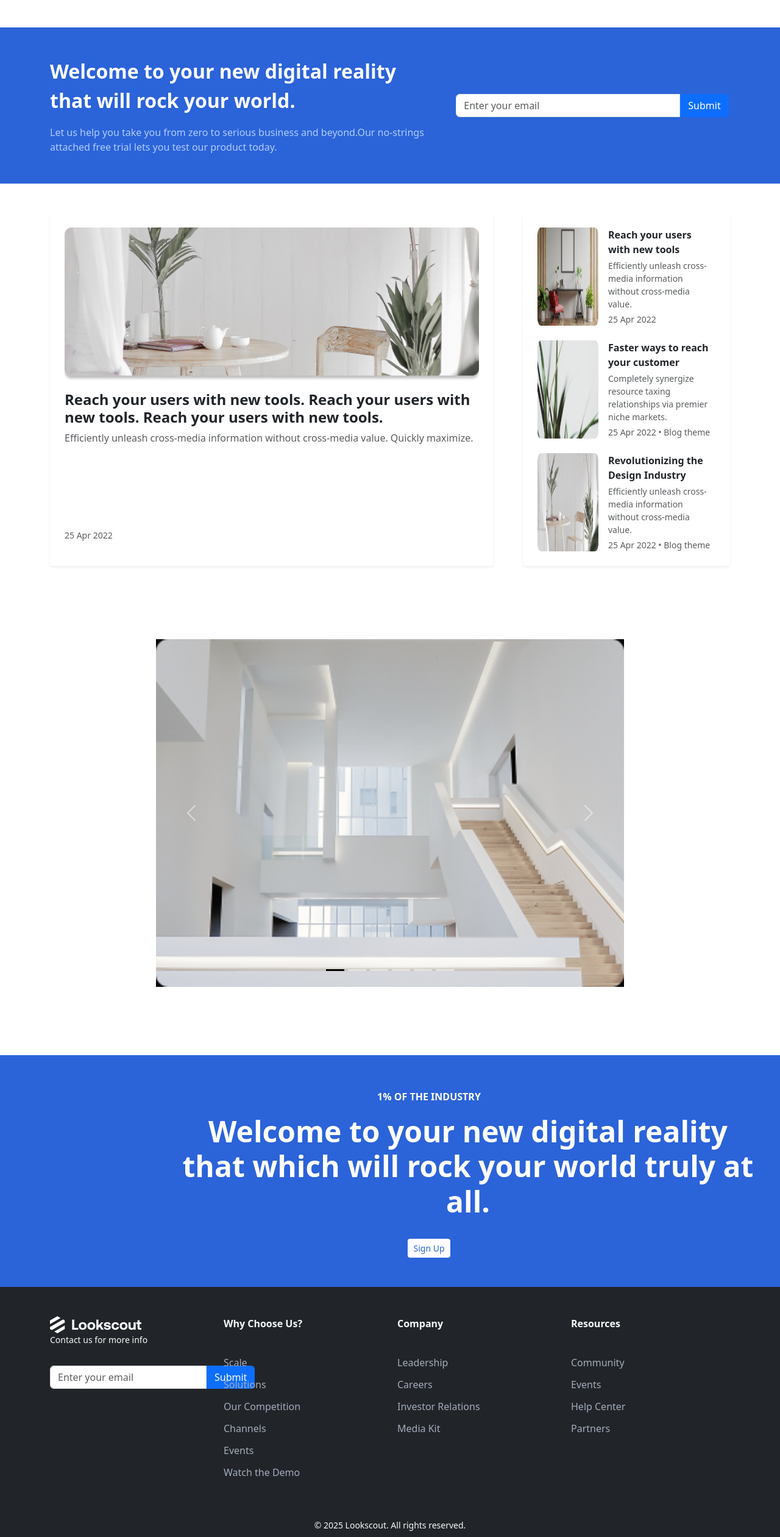
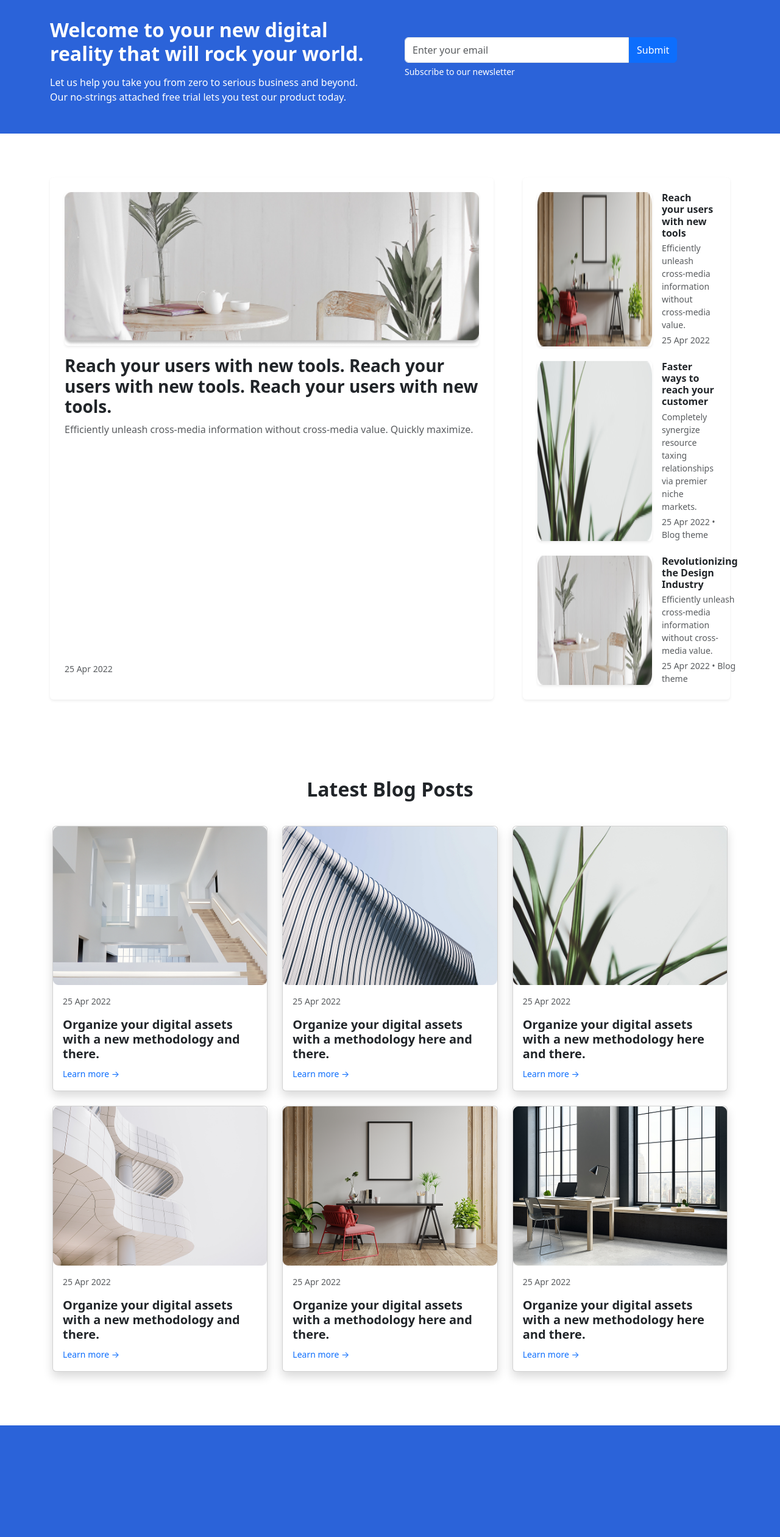
Before and after one commit to Abdelrahman-Elfiky/bootstrap-task-2, a plain HTML site: page index.html in a window 1280 px wide. Shown: the part 280-2800 px from the top of the page at 61% size. Drawn offline with Linux system fonts and the light colour scheme.

Commit message:
Update index.html

```diff
--- a/index.html
+++ b/index.html
@@ -8,9 +8,9 @@
     <title>Lookscout</title>
   </head>
   <body>
-    <nav class="navbar navbar-expand-lg bg-body-tertiary">
-  <div class="container-fluid">
-    <a class="navbar-brand pe-5" href="#"><img src="./assets/imgs/Lookscout.png" alt=""></a>
+    <nav class="shadow px-6 py-6 navbar navbar-expand-lg bg-body-tertiary">
+  <div class="container">
+    <a class="navbar-brand me-5" href="#"><img src="./assets/imgs/Lookscout.png" alt=""></a>
     <button class="navbar-toggler" type="button" data-bs-toggle="collapse" data-bs-target="#navbarScroll" aria-controls="navbarScroll" aria-expanded="false" aria-label="Toggle navigation">
       <span class="navbar-toggler-icon"></span>
     </button>
@@ -39,49 +39,57 @@
       </ul>
       <div class="d-flex gap-2">
         <button class="btn btn-outline-primary btn-sm">Sign Up</button>
-        <button class="btn btn-primary " data-bs-toggle="modal" data-bs-target="#loginModal">Log In</button>
+        <button class="btn btn-primary btn-sm px-3 py-2" data-bs-toggle="modal" data-bs-target="#loginModal">Log In</button>
       </div>
     </div>
   </div>
 </nav>
+<section class="mb-6 py-5 text-center">
+  <div class="container text-center  align-items-center ">
+    <div class="text text-center">
+      <p class="text-primary fw-semibold mb-2">1% OF THE INDUSTRY</p>
+      <h2 class="hype display-5 fw-bold mb-3 text-break mx-auto" >Hype got you here. Stay for the support.</h2>
+    </div>
+  </div>
+</section>
+<div class="responsive">
 
-    <section class="py-5 text-center">
-      <div class="custom-container ">
-        <div class="text text-center">
-        <p class="text-primary fw-semibold mb-2">1% OF THE INDUSTRY</p>
-        <h1 class="hype display-5 fw-bold mb-3">Hype got you here.Stay for the support.</h1>
-        </div>
-      </div>
-    </section>
+    <section class="Subscribe py-5 bg text-white text-center text-md-start">
+  <div class="container">
+    <div class="row align-items-center gx-5">
 
-    <section class="py-5 bg text-white text-center text-md-start">
-  <div class="container">
-    <div class="enterEmail d-md-flex justify-content-between align-items-center gap-4">
-
-      <div class="mb-4 mb-md-0">
-        <p class="first fw-bold mb-3">Welcome to your new digital reality that will rock your world.</p>
-        <p class="second mb-0">Let us help you take you from zero to serious business and beyond.Our no-strings attached free trial lets you test our product today.</p>
+      <!-- النص -->
+      <div class="col-md-6 mb-4 mb-md-0">
+        <h2 class="first fw-bold mb-3">
+          Welcome to your new digital reality that will rock your world.
+        </h2>
+        <p class="second mb-0">
+          Let us help you take you from zero to serious business and beyond.
+          Our no-strings attached free trial lets you test our product today.
+        </p>
       </div>
 
-      <div class="form-wrapper mx-auto" >
-  <form class="d-flex">
-    <input type="email" class="form-control rounded-0 rounded-start" placeholder="Enter your email">
-    <button type="submit" class="btn btn-primary rounded-0 rounded-end">Submit</button>
-  </form>
-</div>
+      <div class="col-md-6">
+        <form class="d-flex py-1">
+          <input type="email" class="form-control rounded-0 rounded-start py-2" placeholder="Enter your email">
+          <button type="submit" class="btn btn-primary rounded-0 rounded-end">Submit</button>
+
+        </form>
+        <p class="small ">Subscribe to our newsletter</p>
+      </div>
 
     </div>
   </div>
 </section>
 
-    <section class="py-5">
+    <section class="my-4 py-5">
       <div class="container">
         <div class="row gx-5 align-items-stretch">
 
           <div class="col-lg-8 d-flex flex-column mb-4">
             <div class="bg-white p-4 rounded shadow-sm h-100 d-flex flex-column">
-              <img src="./assets/imgs/Tooltip.png" class="img-fluid mb-3 rounded" alt="Main Post" />
-              <h4 class="fw-bold mb-2">Reach your users with new tools. Reach your users with new tools. Reach your users with new tools.</h4>
+              <img src="./assets/imgs/Tooltip.png" class="img-fluid mb-3 rounded shadow-sm" alt="Main Post" />
+              <h2 class="h3 fw-bold mb-2">Reach your users with new tools. Reach your users with new tools. Reach your users with new tools.</h2>
               <p class="text-muted">Efficiently unleash cross-media information without cross-media value. Quickly maximize.</p>
               <p class="text-muted small mt-auto">25 Apr 2022</p>
             </div>
@@ -90,25 +98,25 @@
           <div class="col-lg-4 d-flex flex-column mb-4">
             <div class="bg-white p-4 rounded shadow-sm h-100">
               <div class="d-flex mb-4">
-                <img src="./assets/imgs/Container.png" class="me-3 rounded" style="width:100px; height:auto;" alt="Post" />
+                <img src="./assets/imgs/Container.png" class="me-3 rounded post shadow-sm"   alt="Post" />
                 <div>
-                  <p class="fw-bold mb-1">Reach your users with new tools</p>
+                  <h2 class="h6 fw-bold mb-1">Reach your users with new tools</h2>
                   <p class="text-muted small mb-1">Efficiently unleash cross-media information without cross-media value.</p>
                   <p class="text-muted small mb-0">25 Apr 2022</p>
                 </div>
               </div>
               <div class="d-flex mb-4">
-                <img src="./assets/imgs/Container (1).png" class="me-3 rounded" style="width:100px; height:auto;" alt="Post" />
+                <img src="./assets/imgs/Container (1).png" class="me-3 rounded post shadow-sm" alt="Post" />
                 <div>
-                  <p class="fw-bold mb-1">Faster ways to reach your customer</p>
+                  <h2 class="h6 fw-bold mb-1">Faster ways to reach your customer</h2>
                   <p class="text-muted small mb-1">Completely synergize resource taxing relationships via premier niche markets.</p>
                   <p class="text-muted small mb-0">25 Apr 2022 • Blog theme</p>
                 </div>
               </div>
               <div class="d-flex">
-                <img src="./assets/imgs/Container (2).png" class="me-3 rounded" style="width:100px; height:auto;" alt="Post" />
+                <img src="./assets/imgs/Container (2).png" class="me-3 rounded post shadow-sm"  alt="Post" />
                 <div>
-                  <p class="fw-bold mb-1">Revolutionizing the Design Industry</p>
+                  <h2 class="h6 fw-bold mb-1">Revolutionizing the Design Industry</h2>
                   <p class="text-muted small mb-1">Efficiently unleash cross-media information without cross-media value.</p>
                   <p class="text-muted small mb-0">25 Apr 2022 • Blog theme</p>
                 </div>
@@ -118,85 +126,181 @@
         </div>
       </div>
     </section>
+    </div>
 
-    <section class="py-5">
-      <div id="carouselMain" class="carousel slide">
-  <div class="carousel-indicators">
-    <button  type="button" data-bs-target="#carouselMain" data-bs-slide-to="0" class="active" aria-current="true" aria-label="Slide 1"></button>
-    <button type="button" data-bs-target="#carouselMain" data-bs-slide-to="1" aria-label="Slide 2"></button>
-    <button type="button" data-bs-target="#carouselMain" data-bs-slide-to="2" aria-label="Slide 3"></button>
-    <button type="button" data-bs-target="#carouselMain" data-bs-slide-to="3" aria-label="Slide 4"></button>
-    <button type="button" data-bs-target="#carouselMain" data-bs-slide-to="4" aria-label="Slide 5"></button>
-    <button type="button" data-bs-target="#carouselMain" data-bs-slide-to="5" aria-label="Slide 6"></button>
-  </div>
-  <div class="carousel-inner">
-    <div class="carousel-item active">
-      <img src="./assets/imgs/Rectangle 1.png" class="d-block w-100" alt="...">
-    </div>
-    <div class="carousel-item">
-      <img src="./assets/imgs/Rectangle 1 (1).png" class="d-block w-100" alt="...">
-      <div class="carousel-caption d-none d-md-block">
+    <div class="mb-4 container blog-cards-container">
+      <h2 class="text-center section-title blog-title">Latest Blog Posts</h2>
+      <div class="row row-cols-1 row-cols-md-3 g-4 mt-3">
+        <div class="col">
+          <div class="card h-100 shadow">
+            <img
+              src="./assets/imgs/Rectangle 1.png"
+              class="card-img-top"
+              alt="..."
+            />
+            <div class="card-body">
+              <p class="text-muted small">25 Apr 2022</p>
+              <h3 class="h5 fw-bold card-title">
+                Organize your digital assets with a new methodology and there.
+              </h3>
+              <a href="#" class="text-primary text-decoration-none small"
+                >Learn more →</a
+              >
+            </div>
+          </div>
+        </div>
 
+        <div class="col">
+          <div class="card h-100 shadow">
+            <img
+              src="./assets/imgs/Rectangle 1 (1).png"
+              class="card-img-top"
+              alt="..."
+            />
+            <div class="card-body">
+              <p class="text-muted small">25 Apr 2022</p>
+              <h3 class="h5 fw-bold card-title">
+                Organize your digital assets with a methodology here and there.
+              </h3>
+              <a href="#" class="text-primary text-decoration-none small"
+                >Learn more →</a
+              >
+            </div>
+          </div>
+        </div>
+
+        <div class="col">
+          <div class="card h-100 shadow">
+            <img
+              src="./assets/imgs/Rectangle 1 (2).png"
+              class="card-img-top"
+              alt="..."
+            />
+            <div class="card-body">
+              <p class="text-muted small">25 Apr 2022</p>
+              <h3 class="h5 fw-bold card-title">
+                Organize your digital assets with a new methodology here and
+                there.
+              </h3>
+              <a href="#" class="text-primary text-decoration-none small"
+                >Learn more →</a
+              >
+            </div>
+          </div>
+        </div>
+
+        <div class="col">
+          <div class="card h-100 shadow">
+            <img
+              src="./assets/imgs/Rectangle 1 (3).png"
+              class="card-img-top"
+              alt="..."
+            />
+            <div class="card-body">
+              <p class="text-muted small">25 Apr 2022</p>
+              <h3 class="h5 fw-bold card-title">
+                Organize your digital assets with a new methodology and there.
+              </h3>
+              <a href="#" class="text-primary text-decoration-none small"
+                >Learn more →</a
+              >
+            </div>
+          </div>
+        </div>
+
+        <div class="col">
+          <div class="card h-100 shadow">
+            <img
+              src="./assets/imgs/Rectangle 1 (4).png"
+              class="card-img-top"
+              alt="..."
+            />
+            <div class="card-body">
+              <p class="text-muted small">25 Apr 2022</p>
+              <h3 class="h5 fw-bold card-title">
+                Organize your digital assets with a methodology here and there.
+              </h3>
+              <a href="#" class="text-primary text-decoration-none small"
+                >Learn more →</a
+              >
+            </div>
+          </div>
+        </div>
+
+        <div class="col">
+          <div class="card h-100 shadow">
+            <img
+              src="./assets/imgs/Rectangle 1 (5).png"
+              class="card-img-top"
+              alt="..."
+            />
+            <div class="card-body">
+              <p class="text-muted small">25 Apr 2022</p>
+              <h3 class=" h5 fw-bold card-title">
+                Organize your digital assets with a new methodology here and
+                there.
+              </h3>
+              <a href="#" class="text-primary text-decoration-none small"
+                >Learn more →</a
+              >
+            </div>
+          </div>
+        </div>
       </div>
     </div>
-    <div class="carousel-item">
-      <img src="./assets/imgs/Rectangle 1 (2).png" class="d-block w-100" alt="...">
-      <div class="carousel-caption d-none d-md-block">
 
-      </div>
-    </div>
-    <div class="carousel-item">
-      <img src="./assets/imgs/Rectangle 1 (3).png" class="d-block w-100" alt="...">
-      <div class="carousel-caption d-none d-md-block">
-
-      </div>
-    </div>
-    <div class="carousel-item">
-      <img src="./assets/imgs/Rectangle 1 (4).png" class="d-block w-100" alt="...">
-      <div class="carousel-caption d-none d-md-block">
-
-      </div>
-    </div>
-    <div class="carousel-item">
-      <img src="./assets/imgs/Rectangle 1 (5).png" class="d-block w-100" alt="...">
-      <div class="carousel-caption d-none d-md-block">
-
+    <section class=" custom py-5 text-center">
+      <div class="custom-container ">
+        <div id="carouselExample" class="carousel slide">
+  <div class="carousel-inner">
+  <div class="carousel-item active">
+    <div class="d-flex align-items-center justify-content-center min-vh-100">
+      <div class="text-center container">
+        <p class="text-primary fw-semibold text-white">1% OF THE INDUSTRY</p>
+        <h2 class="display-5 fw-bold text-white">
+          Welcome to your new digital reality that which will rock your world truly at all.
+        </h2>
+        <button class="btn bg-white btn-sm mt-3" data-bs-toggle="modal" data-bs-target="#loginModal">Sign Up</button>
       </div>
     </div>
   </div>
-  <button class="carousel-control-prev" type="button" data-bs-target="#carouselExampleCaptions" data-bs-slide="prev">
+
+  <div class="carousel-item">
+    <div class="d-flex align-items-center justify-content-center min-vh-100">
+      <div class="text-center container bg-dark py-3">
+        <p class=" fw-semibold text-white">1% OF THE INDUSTRY</p>
+        <h2 class="display-5 fw-bold text-white">
+          Welcome to your new digital reality that which will rock your world truly at all.
+        </h2>
+        <button class="btn bg-primary text-white btn-sm mt-3" data-bs-toggle="modal" data-bs-target="#loginModal">Sign Up</button>
+      </div>
+    </div>
+  </div>
+</div>
+  <button class="carousel-control-prev" type="button" data-bs-target="#carouselExample" data-bs-slide="prev">
     <span class="carousel-control-prev-icon" aria-hidden="true"></span>
     <span class="visually-hidden">Previous</span>
   </button>
-  <button class="carousel-control-next" type="button" data-bs-target="#carouselExampleCaptions" data-bs-slide="next">
+  <button class="carousel-control-next" type="button" data-bs-target="#carouselExample" data-bs-slide="next">
     <span class="carousel-control-next-icon" aria-hidden="true"></span>
     <span class="visually-hidden">Next</span>
   </button>
 </div>
-    </section>
-
-    <section class="custom py-5 text-center">
-      <div class="custom-container ">
-        <div class="text text-center">
-        <p class="text-primary fw-semibold mt-2 text-white">1% OF THE INDUSTRY</p>
-        <p class="welcome display-5 fw-bold mt-2 text-white">Welcome to your new digital reality that which will rock your world truly at all.</p>
-        <button class="btn bg-white   btn-sm mt-3 " data-bs-toggle="modal" data-bs-target="#loginModal">Sign Up</button>
-        </div>
       </div>
     </section>
 
-    <footer class="bg-dark text-light pt-5 pb-3">
+    <footer class=" bg-dark text-light pt-5 pb-3">
       <div class="container">
-        <div class="row">
+        <div class="d-flex justify-content-between row">
           <div class="col-md-3 mb-4">
             <a href="#"><img src="./assets/imgs/Lookscout (1).png" alt=""></a>
             <p class="small">Contact us for more info</p>
             <form class="d-flex pt-3">
-    <input type="email" class="form-control rounded-0 rounded-start " placeholder="Enter your email">
+    <input type="email" class=" py-3 form-control rounded-0 rounded-start " placeholder="Enter your email">
     <button type="submit" class="btn btn-primary rounded-0 rounded-end">Submit</button>
   </form>
           </div>
-          <div class="footer col-md-3 mb-4">
+          <div class=" footer   col-md-2 mb-4">
             <p>Why Choose Us?</p>
             <ul class="list-unstyled small">
               <li><a href="#" class="text-light text-decoration-none">Scale</a></li>
@@ -207,7 +311,7 @@
               <li><a href="#" class="text-light text-decoration-none">Watch the Demo</a></li>
             </ul>
           </div>
-          <div class=" footer col-md-3 mb-4">
+          <div class=" footer col-md-2 mb-4">
             <p>Company</p>
             <ul class="list-unstyled small">
               <li><a href="#" class="text-light text-decoration-none">Leadership</a></li>
@@ -216,7 +320,7 @@
               <li><a href="#" class="text-light text-decoration-none">Media Kit</a></li>
             </ul>
           </div>
-          <div class="footer col-md-3 mb-4">
+          <div class="footer col-md-2 mb-4">
             <p>Resources</p>
             <ul class="list-unstyled small">
               <li><a href="#" class="text-light text-decoration-none">Community</a></li>
@@ -226,7 +330,7 @@
             </ul>
           </div>
         </div>
-        <p class="text-center small mt-4">© 2025 Lookscout. All rights reserved.</p>
+        <p class="copy-right text-center small mt-4 pt-3 ">© 2025 Lookscout. All rights reserved.</p>
       </div>
     </footer>
 
```
